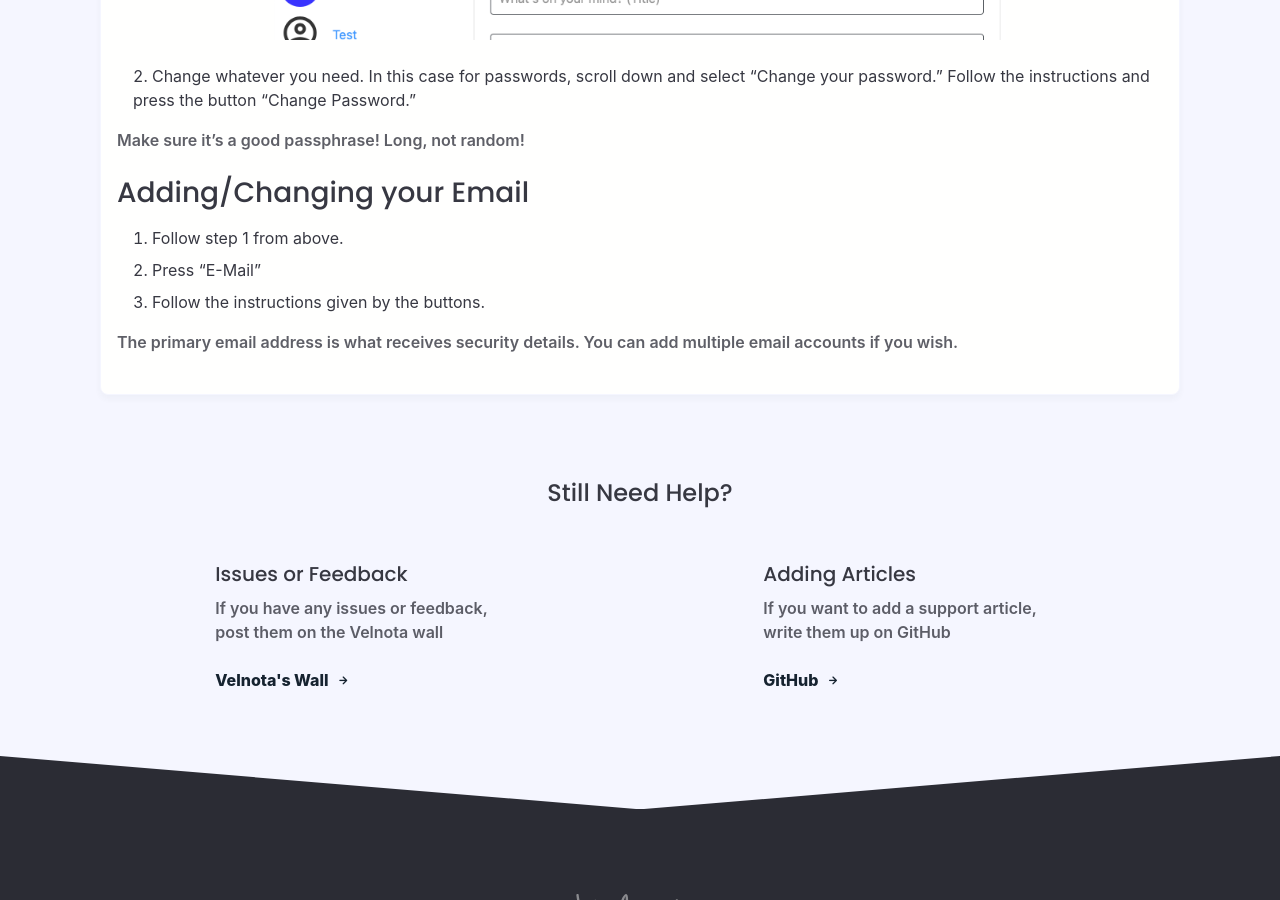
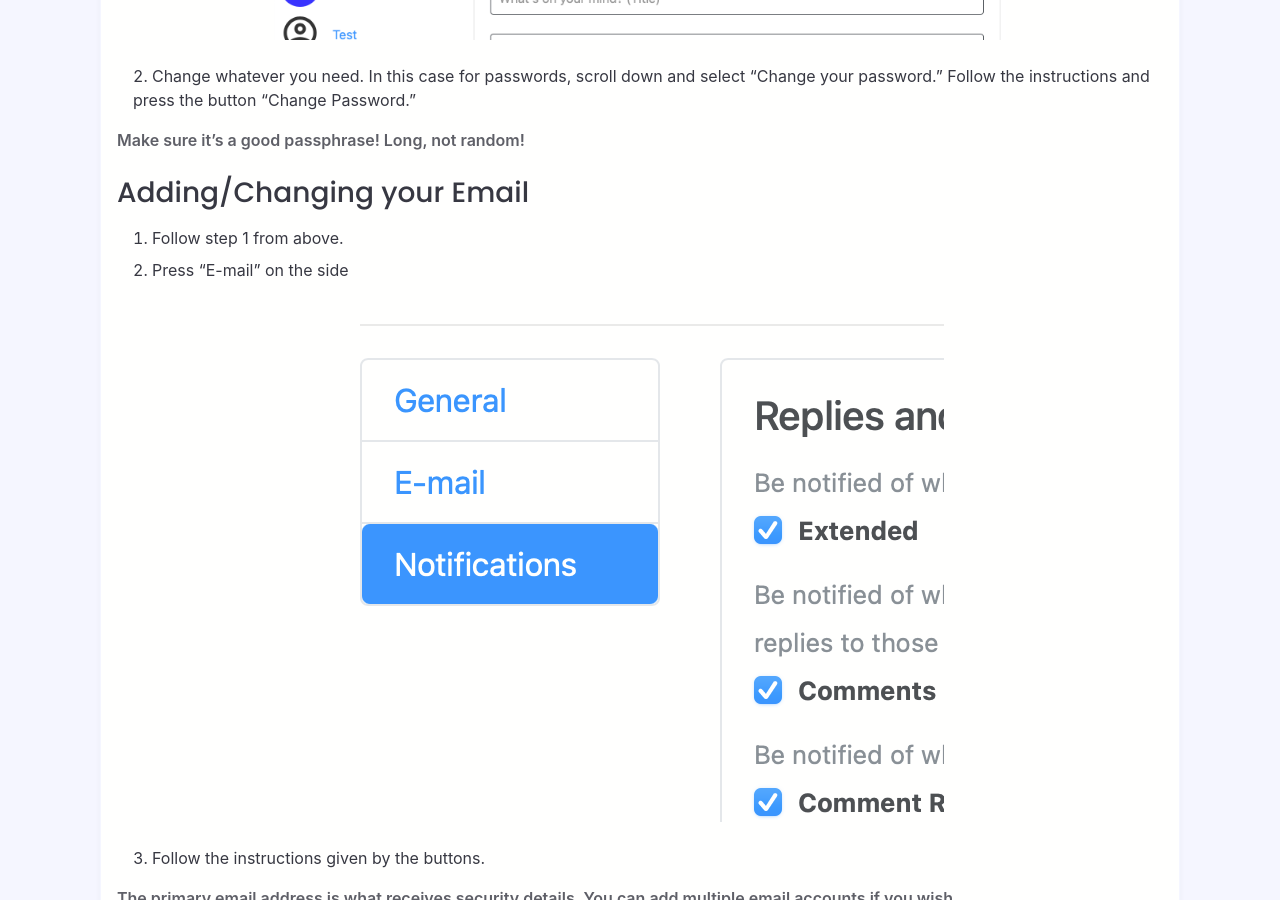
Before and after one commit to Velnota/FAQ, a Jekyll site: the page built from _posts/Profile/2020-01-05-change-account-info.md, in a window 1280 px wide and 900 px high, scrolled down 675 px. Built offline with Jekyll 4.4.1, drawn with Linux system fonts in a browser that asks for light colours; nearby versions of some CDN libraries; some web fonts are replaced; comment, search, counter and statistics services are not loaded.

Commit message:
(Edit) Settings sidebar in settings now

```diff
--- a/_posts/Profile/2020-01-05-change-account-info.md
+++ b/_posts/Profile/2020-01-05-change-account-info.md
@@ -27,7 +27,12 @@ Make sure it's a good passphrase! Long, not random!
 ### Adding/Changing your Email
 
 1. Follow step 1 from above.
-2. Press "E-Mail"
+2. Press "E-mail" on the side
+
+![Top Nav](/assets/screenshots/SettingsSidebar.png)
+{: .img-responsive-md}
+
+{:start="3"}
 3. Follow the instructions given by the buttons.
 
 The primary email address is what receives
```
Also changed, not shown: assets/screenshots/SettingsSidebar.png (added).
